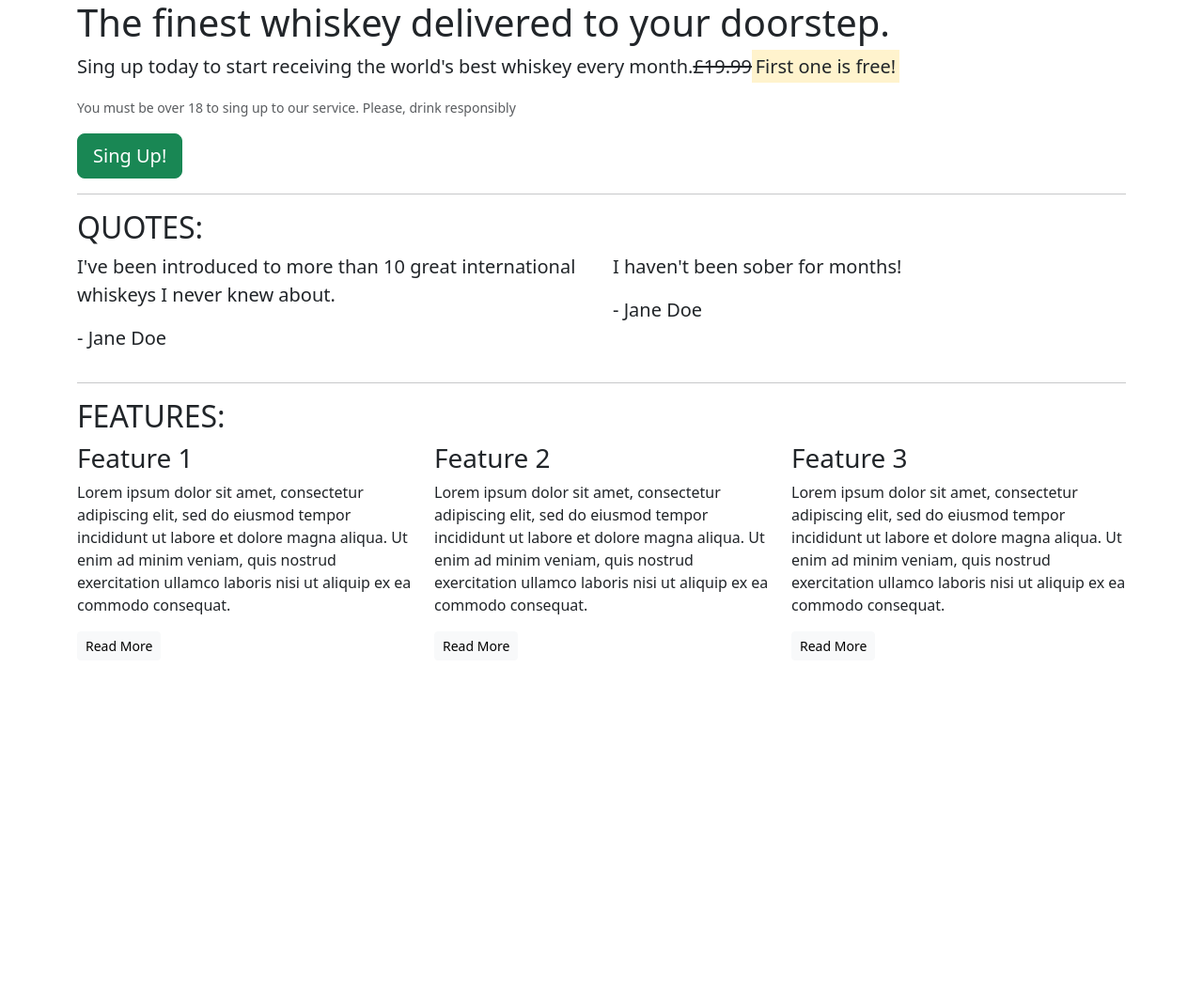
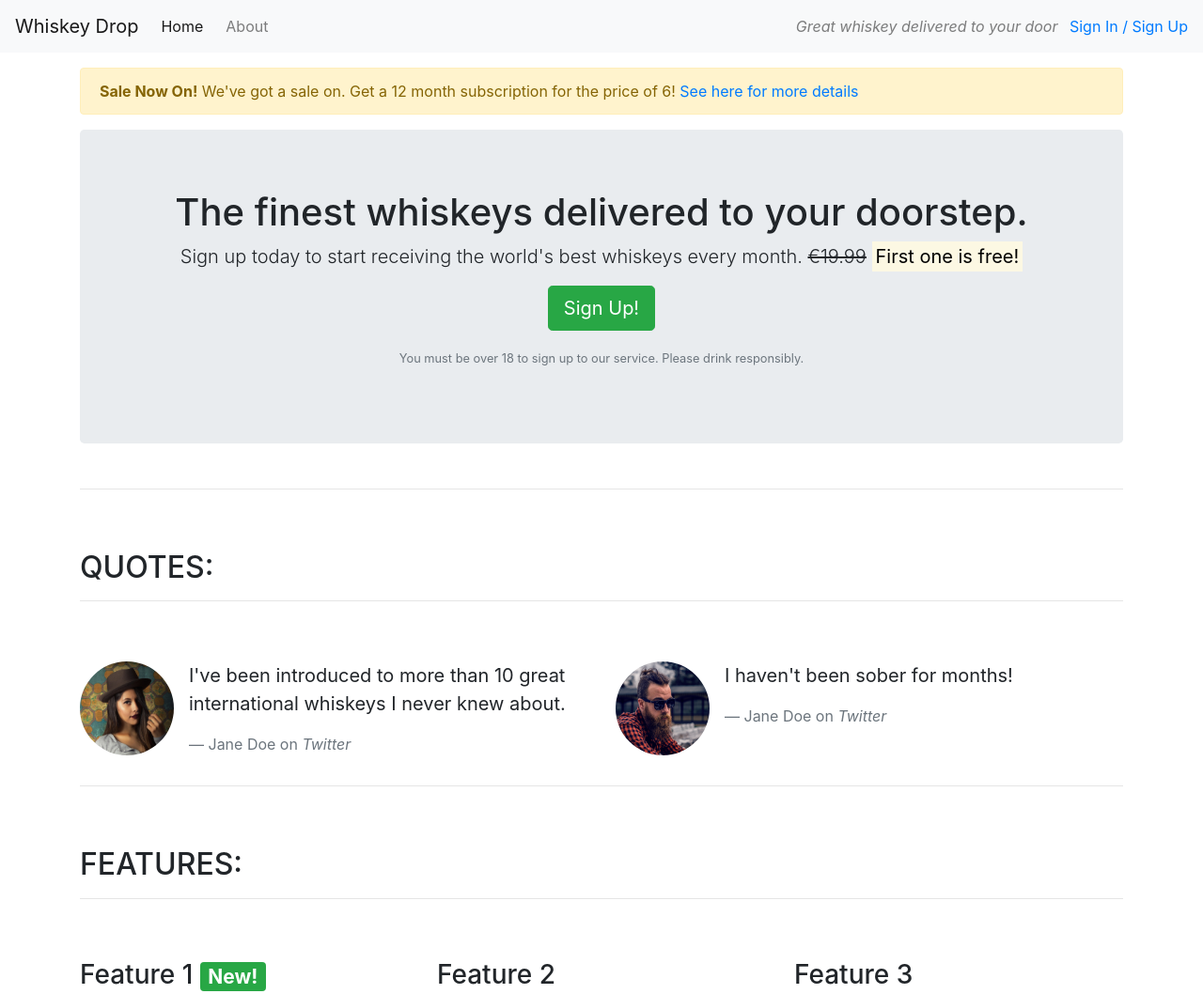
Before and after one commit to Aofficial0/Whiskey-drop-bootstrap, a plain HTML site: page index.html in a window 1280 px wide. Shown: the top 1058 px of the page at 94% size. Before the commit the page ends 800 px from the top, so only its background shows below. Drawn offline with nearby package versions, Linux system fonts and the light colour scheme.

Commit message:
added images and more bootstrap to divs for styling the callout and quotes

```diff
--- a/index.html
+++ b/index.html
@@ -4,77 +4,121 @@
     <meta charset="UTF-8">
     <meta name="viewport" content="width=device-width, initial-scale=1.0">
     <title>Whiskey Drop | Taste a new Whiskey every month</title>
-    <link href="https://cdn.jsdelivr.net/npm/bootstrap@5.3.3/dist/css/bootstrap.min.css" rel="stylesheet" integrity="sha384-QWTKZyjpPEjISv5WaRU9OFeRpok6YctnYmDr5pNlyT2bRjXh0JMhjY6hW+ALEwIH" crossorigin="anonymous">
+    <link rel="stylesheet" href="https://cdn.jsdelivr.net/npm/bootstrap@4.3.1/dist/css/bootstrap.min.css" integrity="sha384-ggOyR0iXCbMQv3Xipma34MD+dH/1fQ784/j6cY/iJTQUOhcWr7x9JvoRxT2MZw1T" crossorigin="anonymous">
 </head>
     <body>
-    <article class="container">
+        <!--Nav-->
+        <nav class="navbar navbar-light navbar-expand-sm bg-light ">
+            <a href="/" class="navbar-brand"> Whiskey Drop</a>
+            <ul class="navbar-nav mr-auto">
+                <li class="active nav-item mr-2"><a class="nav-link" href="/">Home</a></li>
+                <li class="nav-item mr-2"><a class="nav-link" href="/about">About</a></li>
+                <li class="nav-item mr-2 d-block d-sm-none"><a class="nav-link" href="/login">Sign In / Sign Up</a></li>
+            </ul>
+
+            <div class="d-none d-md-block">
+                <p class="navbar-text my-auto mr-2"><i>Great whiskey delivered to your door</i></p>
+                <a href="/login">Sign In / Sign Up</a>
+            </div>
+            <!--</div>-->
+        </nav>
+        <article class="container mt-3">
+            <div class="row d-none d-sm-block">
+                <div class="col-12">
+                    <div class="alert alert-warning">
+                        <strong>Sale Now On!</strong> We've got a sale on. Get a 12 month subscription for the price of 6! <a href="">See here for more details</a>
+                    </div>
+                </div>
+            </div>
             <!-- Callout -->
             <div class="row">
                 <div class="col-12">
-            <section class="callout">
-                <h1>The finest whiskey delivered to your doorstep.</h1>
-                <p class="lead">Sing up today to start receiving the world's best whiskey every month.<s>£19.99</s><strong><mark>First one is free!</mark></strong></p>
-                <p class="text-muted"><small>You must be over 18 to sing up to our service. Please, drink responsibly </small></p>
-                <button class="btn btn-success btn-lg">Sing Up!</button>
+                    <section class="callout jumbotron text-center">
+                        <h1>The finest whiskeys delivered to your doorstep.</h1>
+                        <p class="lead">Sign up today to start receiving the world's best whiskeys every month.
+                            <s class="d-none d-sm-inline">€19.99</s>
+                            <span class="d-inline d-sm-none"><br></span>
+                            <strong><mark>First one is free!</mark></strong></p>
+                        <p><button class="btn btn-lg btn-success">Sign Up!</button></p>
+                        <p class="text-muted"><small>You must be over 18 to sign up to our service. Please drink responsibly.</small></p>
                     </section>
                 </div>
             </div>
+            <!-- /.callout -->
             <hr>
-
             <!-- Quotes -->
             <section class="quotes">
                 <div class="row">
-                <div class="col-12">
+                    <div class="col-12 my-5">
                         <h2 class="text-uppercase">Quotes:</h2>
+                        <hr />
                     </div>
                 </div>
                 <div class="row">
                     <div class="col-12 col-md-6">
+                        <div class="media">
+                            <div class="d-none d-sm-block">
+                                <img src="images/girl-image.png" class="rounded-circle mr-3" height=100 width=100>
+                            </div>
+                            <div class="media-body">
                                 <blockquote class="blockquote">
                                     <p>I've been introduced to more than 10 great international whiskeys I never knew about.</p>
-                        <p>- Jane Doe</p>
-                    </blockquote>
-                </div>
-                <div class="col-12 col-md-6">
-                    <blockquote class="blockquote">
-                        <p>I haven't been sober for months!</p>
-                        <p>- Jane Doe</p>
+                                    <footer class="blockquote-footer">Jane Doe on <cite title="Twitter">Twitter</cite></footer>
                                 </blockquote>
                             </div>
                         </div>
+                    </div>
+                    <div class="col-12 col-md-6">
+                        <div class="media">
+                            <div class="d-none d-sm-block">
+                                <img src="images/guy-image.png" class="rounded-circle mr-3" height=100 width=100>
+                            </div>
+                            <div class="media-body">
+                                <blockquote class="blockquote">
+                                    <p>I haven't been sober for months!</p>
+                                    <footer class="blockquote-footer">Jane Doe on <cite title="Twitter">Twitter</cite></footer>
+                                </blockquote>
+                            </div>
+                        </div>
+                    </div>
+                </div>
+            </section>
+            <!-- /.quotes -->
             <hr>
             <!-- Features -->
             <section class="features">
                 <div class="row">
-                <div class="col-12">
+                    <div class="col-12 my-5">
                         <h2 class="text-uppercase">Features:</h2>
+                        <hr />
                     </div>
                 </div>
                 <div class="row">
                     <div class="col-12 col-md-6 col-lg-4">
                         <div class="feature">
-                        <h3>Feature 1</h3>
+                            <h3><i class="fas fa-gift d-none d-sm-inline"></i> Feature 1 <span class="badge badge-success">New!</span></h3>
                             <p>Lorem ipsum dolor sit amet, consectetur adipiscing elit, sed do eiusmod tempor incididunt ut labore et dolore magna aliqua. Ut enim ad minim veniam, quis nostrud exercitation ullamco laboris nisi ut aliquip ex ea commodo consequat.</p>
-                        <button class="btn btn-sm btn-light">Read More</button>
+                            <p><a class="btn btn-sm btn-light" href="">Read More</a></p>
                         </div>
                     </div>
                     <div class="col-12 col-md-6 col-lg-4">
                         <div class="feature">
-                            <h3>Feature 2</h3>
+                            <h3><i class="fas fa-credit-card d-none d-sm-inline"></i> Feature 2</h3>
                             <p>Lorem ipsum dolor sit amet, consectetur adipiscing elit, sed do eiusmod tempor incididunt ut labore et dolore magna aliqua. Ut enim ad minim veniam, quis nostrud exercitation ullamco laboris nisi ut aliquip ex ea commodo consequat.</p>
-                            <button class="btn btn-sm btn-light">Read More</button>
+                            <p><a class="btn btn-sm btn-light" href="">Read More</a></p>
                         </div>
                     </div>
                     <div class="col-12 d-md-none d-lg-block col-lg-4">
                         <div class="feature">
-                        <h3>Feature 3</h3>
+                            <h3><i class="fas fa-times-circle d-none d-sm-inline"></i> Feature 3</h3>
                             <p>Lorem ipsum dolor sit amet, consectetur adipiscing elit, sed do eiusmod tempor incididunt ut labore et dolore magna aliqua. Ut enim ad minim veniam, quis nostrud exercitation ullamco laboris nisi ut aliquip ex ea commodo consequat.</p>
-                        <button class="btn btn-sm btn-light">Read More</button>
+                            <p><a class="btn btn-sm btn-light" href="">Read More</a></p>
                         </div>
                     </div>
                 </div>
             </section>
+            <!-- /.features -->
         </article>
+    </body>
 
-</body>
 </html>
```
Also changed, not shown: images/girl-image.png (added), images/guy-image.png (added). Lines whose indentation alone changed are shown as unchanged.
